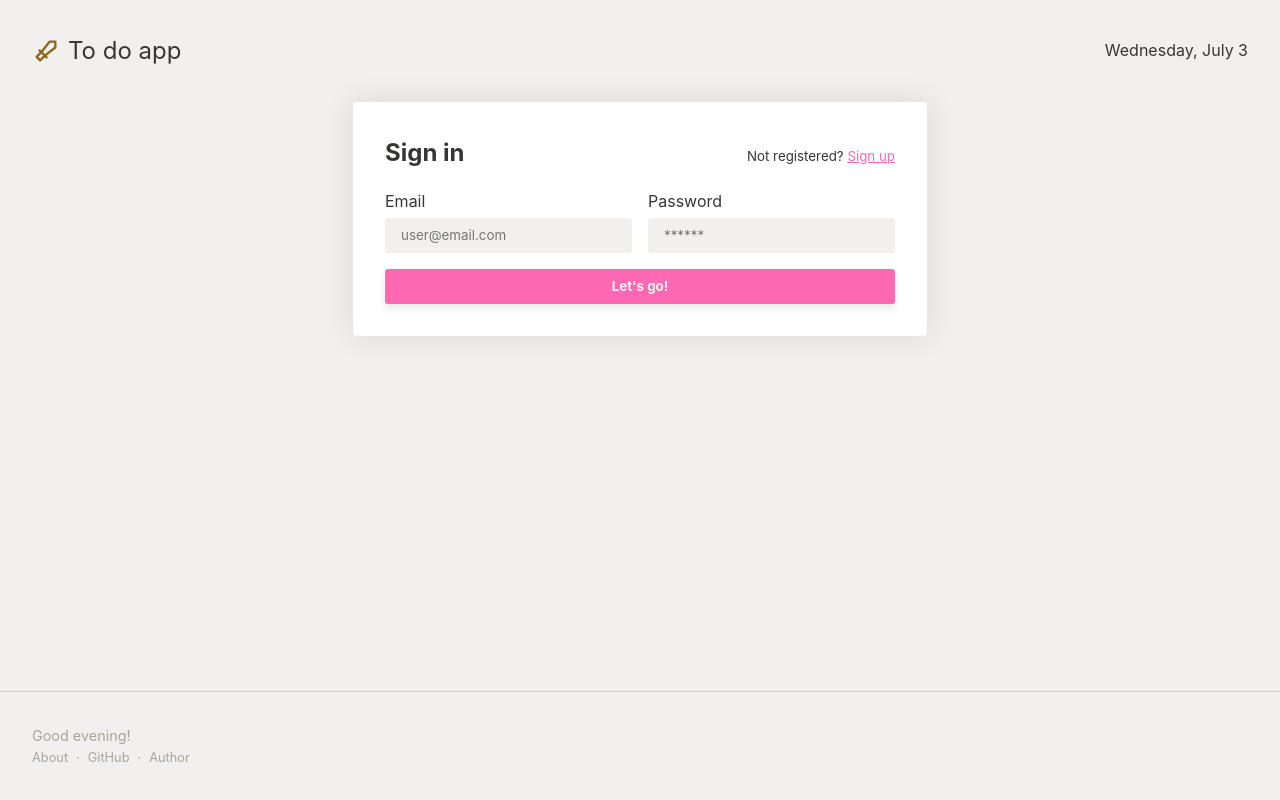
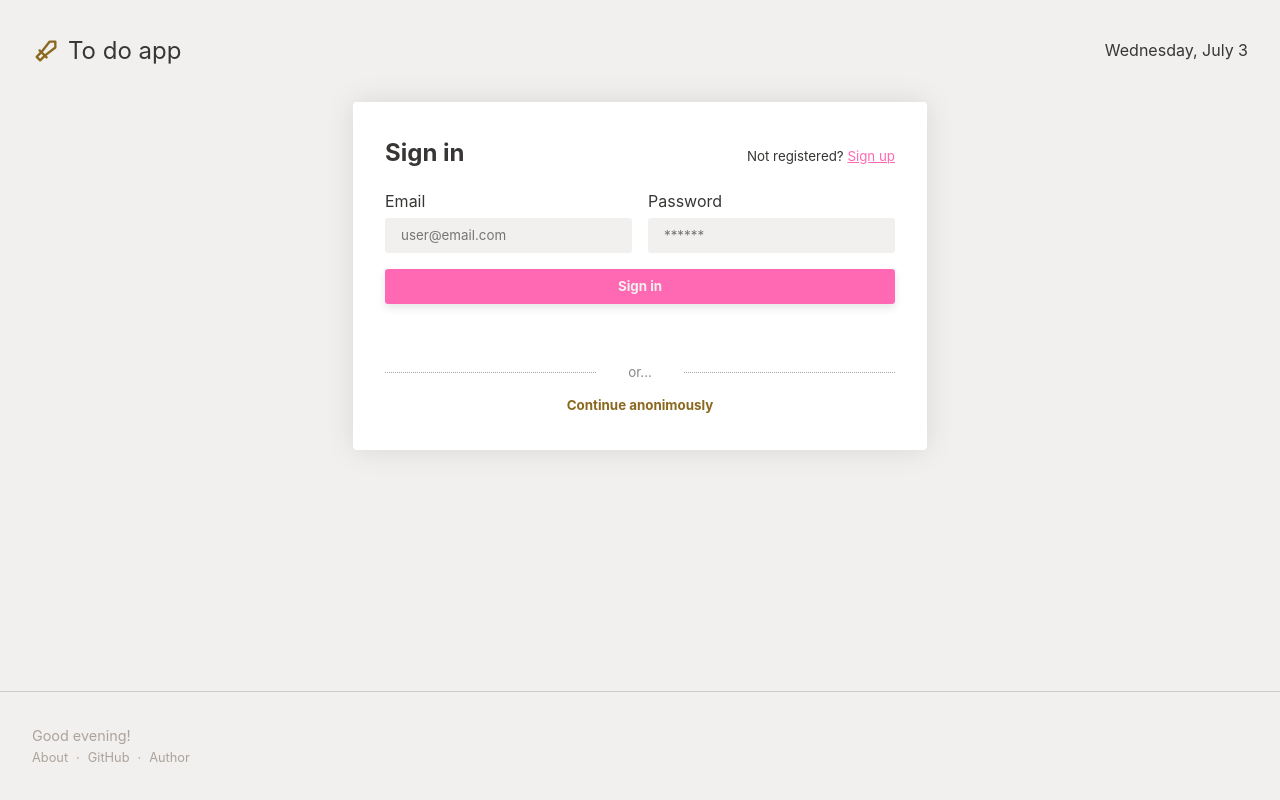
Before and after one commit to carlostxrres/ironhack-frontend-final-project, a Vue app: page /sign-in in a window 1280 px wide. Built offline with nearby package versions, Linux system fonts and the light colour scheme.

Commit message:
add option to sign in anonymously

```diff
--- /dev/null
+++ b/src/components/ContinueAnonimouslyButton.vue
@@ -0,0 +1,37 @@
+<script setup>
+import HorizontalRule from "@/components/HorizontalRule.vue"
+import useToasterStore from "@/stores/toaster.js";
+import { useUserStore } from '@/stores/user'
+import router from "@/router/index.js";
+import { ERROR_EXPLANATIONS } from '@/CONSTANTS.js'
+
+const userStore = useUserStore()
+const toasterStore = useToasterStore();
+
+const continueAnonymously = async () => {
+  const response = await userStore.signInAnonymously()
+  if (response.error) {
+    errorUi(
+      {
+        conditionName: ERROR_EXPLANATIONS({ email: email.value })[response.error] || '',
+        invalidMessage: response.error
+      },
+      toasterStore
+    )
+  } else {
+    toasterStore.success({
+      title: 'You logged in anonymously',
+      timeout: 3000
+    })
+    router.push('tasks')
+  }
+}
+</script>
+
+<template>
+  <br>
+  <HorizontalRule text="or..." style="margin-bottom: 0;" />
+  <button class="button-tertiary" @click="continueAnonymously">
+    Continue anonimously
+  </button>
+</template>
--- a/src/components/PageFooter.vue
+++ b/src/components/PageFooter.vue
@@ -38,8 +38,8 @@ const getDayPeriod = () => {
 const getGreeting = () => {
   const dayPeriod = getDayPeriod()
   const user = getUser()
-  const email = user ? user.user.email : null
-  const appellative = user ? `, ${email}` : ''
+  const email = user && !user.user.is_anonymous ? user.user.email : null
+  const appellative = email ? `, ${email}` : ''
   return `Good ${dayPeriod}${appellative}!`
 }
 
--- a/src/views/LogIn.vue
+++ b/src/views/LogIn.vue
@@ -3,6 +3,7 @@ import { ref, onMounted } from 'vue'
 
 import SimpleLayout from '@/components/SimpleLayout.vue'
 import FormComponent from '@/components/FormComponent.vue'
+import ContinueAnonimouslyButton from '@/components/ContinueAnonimouslyButton.vue'
 
 import router from '@/router/index.js'
 
@@ -79,8 +80,9 @@ const onSubmit = async (submitEvent) => {
             <input type="password" name="password" placeholder="******" v-model="password" />
           </label>
         </fieldset>
-        <button type="submit" class="button-primary">Let's go!</button>
+        <button type="submit" class="button-primary">Sign in</button>
       </FormComponent>
+      <ContinueAnonimouslyButton />
     </template>
   </SimpleLayout>
 </template>
--- a/src/views/SignUp.vue
+++ b/src/views/SignUp.vue
@@ -6,6 +6,7 @@ import router from '@/router/index.js'
 
 import SimpleLayout from '@/components/SimpleLayout.vue'
 import FormComponent from '@/components/FormComponent.vue'
+import ContinueAnonimouslyButton from '@/components/ContinueAnonimouslyButton.vue'
 
 import { validateForm, errorUi } from '@/services/validateForm.js'
 
@@ -108,6 +109,7 @@ const onSubmit = async (submitEvent) => {
         </fieldset>
         <button type="submit" class="button-primary">Create new User</button>
       </FormComponent>
+      <ContinueAnonimouslyButton />
     </template>
   </SimpleLayout>
 </template>
```
